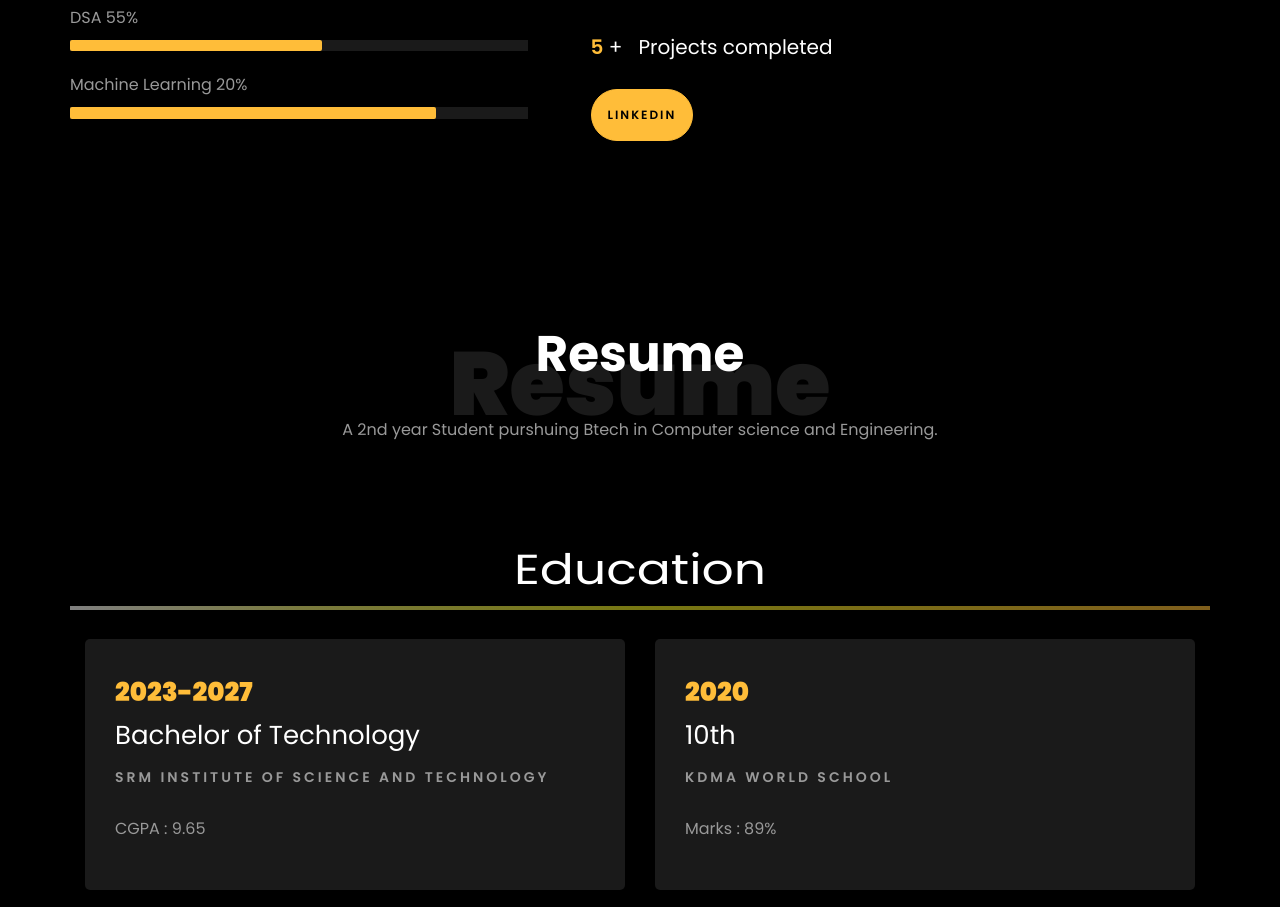
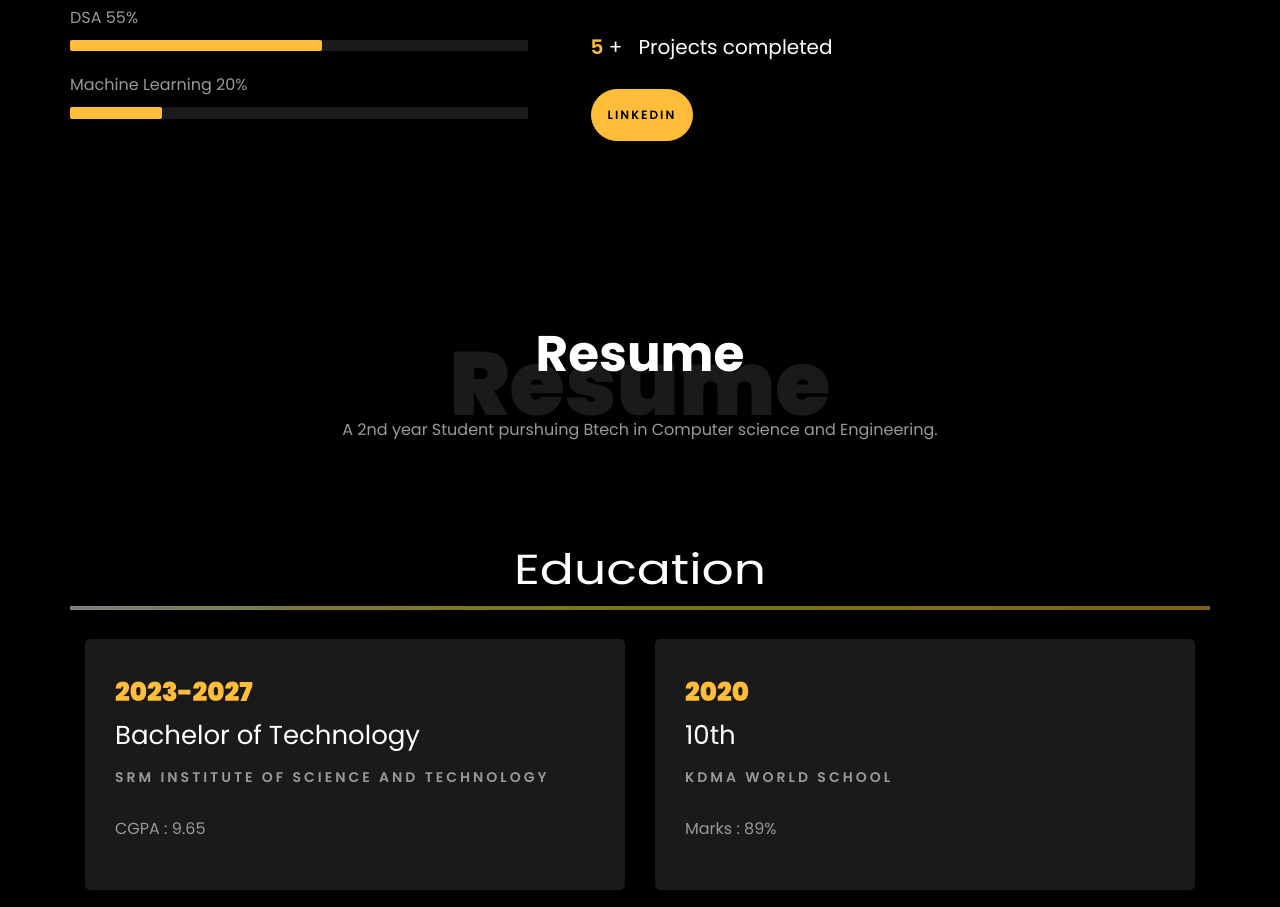
Before and after one commit to VarunSingh1103/Varunsingh7389.github.io, a plain HTML site: page index.html in a window 1280 px wide. Shown: the part 1284-2191 px from the top of the page. Drawn offline with Linux system fonts and the light colour scheme; files whose address does not match are found by name.

Commit message:
Update index.html

```diff
--- a/index.html
+++ b/index.html
@@ -255,7 +255,7 @@
 
 									<span>Machine Learning</span> <span class="pull-right">20%</span>
 									<div class="progress">
-										<div class="progress-bar" role="progressbar" style="width: 80%" aria-valuenow="80" aria-valuemin="0"
+										<div class="progress-bar" role="progressbar" style="width: 20%" aria-valuenow="80" aria-valuemin="0"
 											aria-valuemax="100"></div>
 									</div>
 								</div>
```
